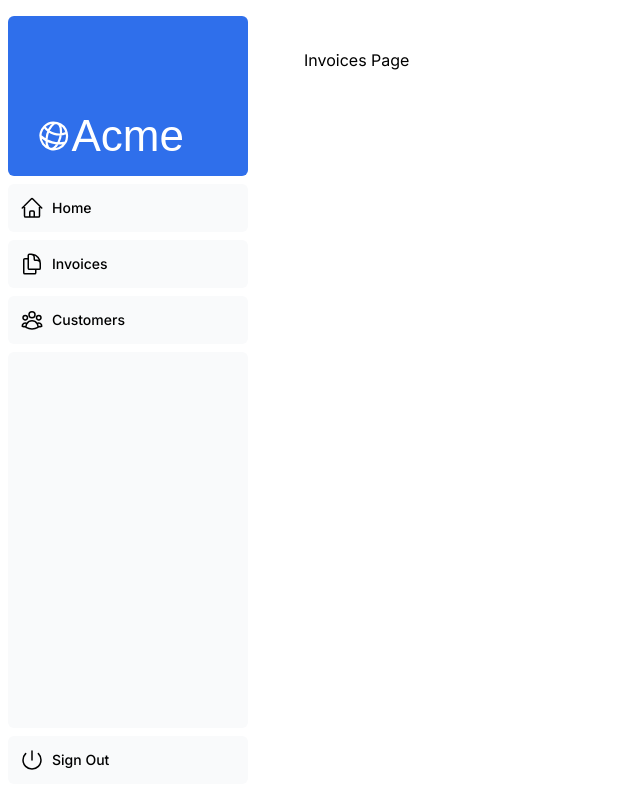
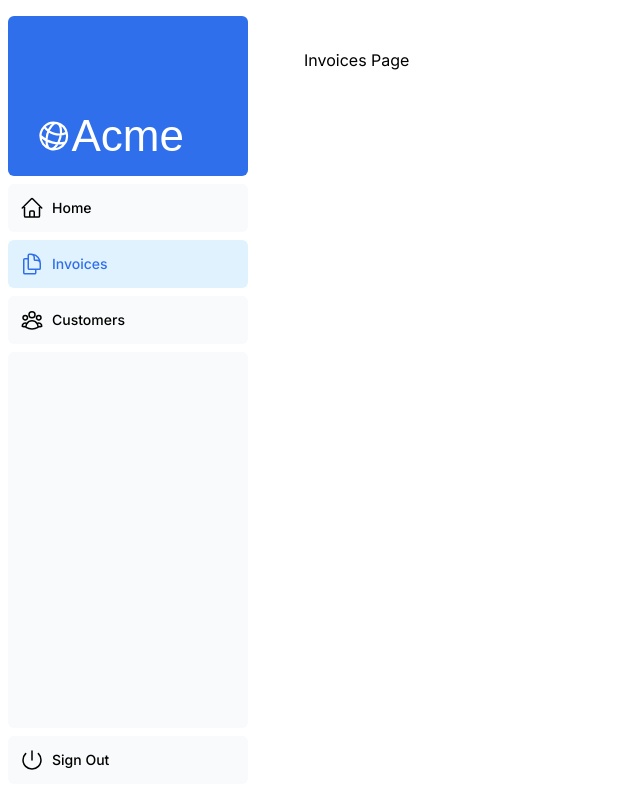
Before and after one commit to anhtofooler072/Next_learn, a Next.js app: page /dashboard/invoices in a window 1280 px wide. Shown: the whole page, without its empty margins (0-640 px from the left). Built offline with nearby package versions, Linux system fonts and the light colour scheme; a web font is replaced by a local one.

Commit message:
learn: update chapter 5

```diff
--- a/app/ui/dashboard/nav-links.tsx
+++ b/app/ui/dashboard/nav-links.tsx
@@ -1,22 +1,27 @@
+"use client";
+
 import {
   UserGroupIcon,
   HomeIcon,
   DocumentDuplicateIcon,
-} from '@heroicons/react/24/outline';
+} from "@heroicons/react/24/outline";
+import clsx from "clsx";
+import { usePathname } from "next/navigation";
 
 // Map of links to display in the side navigation.
 // Depending on the size of the application, this would be stored in a database.
 const links = [
-  { name: 'Home', href: '/dashboard', icon: HomeIcon },
+  { name: "Home", href: "/dashboard", icon: HomeIcon },
   {
-    name: 'Invoices',
-    href: '/dashboard/invoices',
+    name: "Invoices",
+    href: "/dashboard/invoices",
     icon: DocumentDuplicateIcon,
   },
-  { name: 'Customers', href: '/dashboard/customers', icon: UserGroupIcon },
+  { name: "Customers", href: "/dashboard/customers", icon: UserGroupIcon },
 ];
 
 export default function NavLinks() {
+  const pathname = usePathname();
   return (
     <>
       {links.map((link) => {
@@ -25,8 +30,12 @@
           <a
             key={link.name}
             href={link.href}
-            className="flex h-[48px] grow items-center justify-center gap-2 rounded-md bg-gray-50 p-3 text-sm font-medium hover:bg-sky-100 hover:text-blue-600 md:flex-none md:justify-start md:p-2 md:px-3"
-          >
+            className={clsx(
+              "flex h-[48px] grow items-center justify-center gap-2 rounded-md bg-gray-50 p-3 text-sm font-medium hover:bg-sky-100 hover:text-blue-600 md:flex-none md:justify-start md:p-2 md:px-3",
+              {
+                "bg-sky-100 text-blue-600": pathname === link.href,
+              }
+            )}>
             <LinkIcon className="w-6" />
             <p className="hidden md:block">{link.name}</p>
           </a>
```
